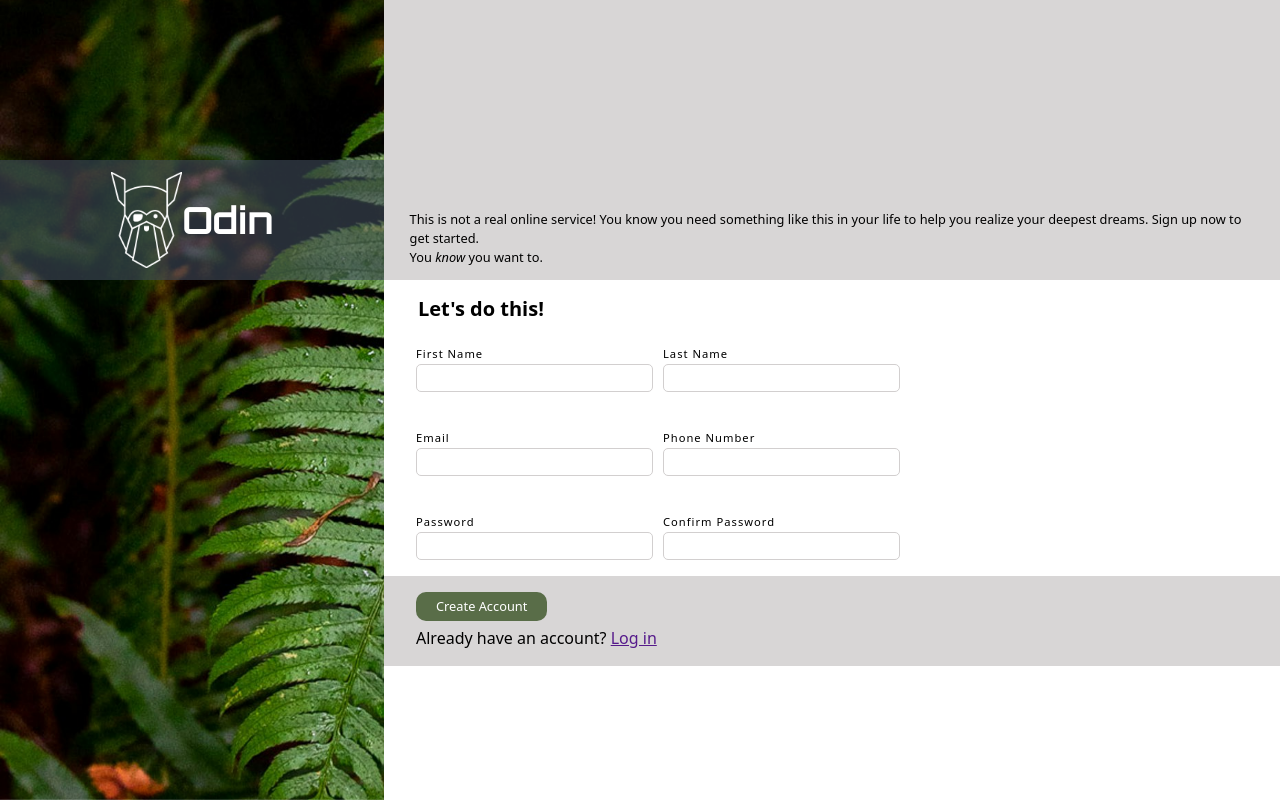
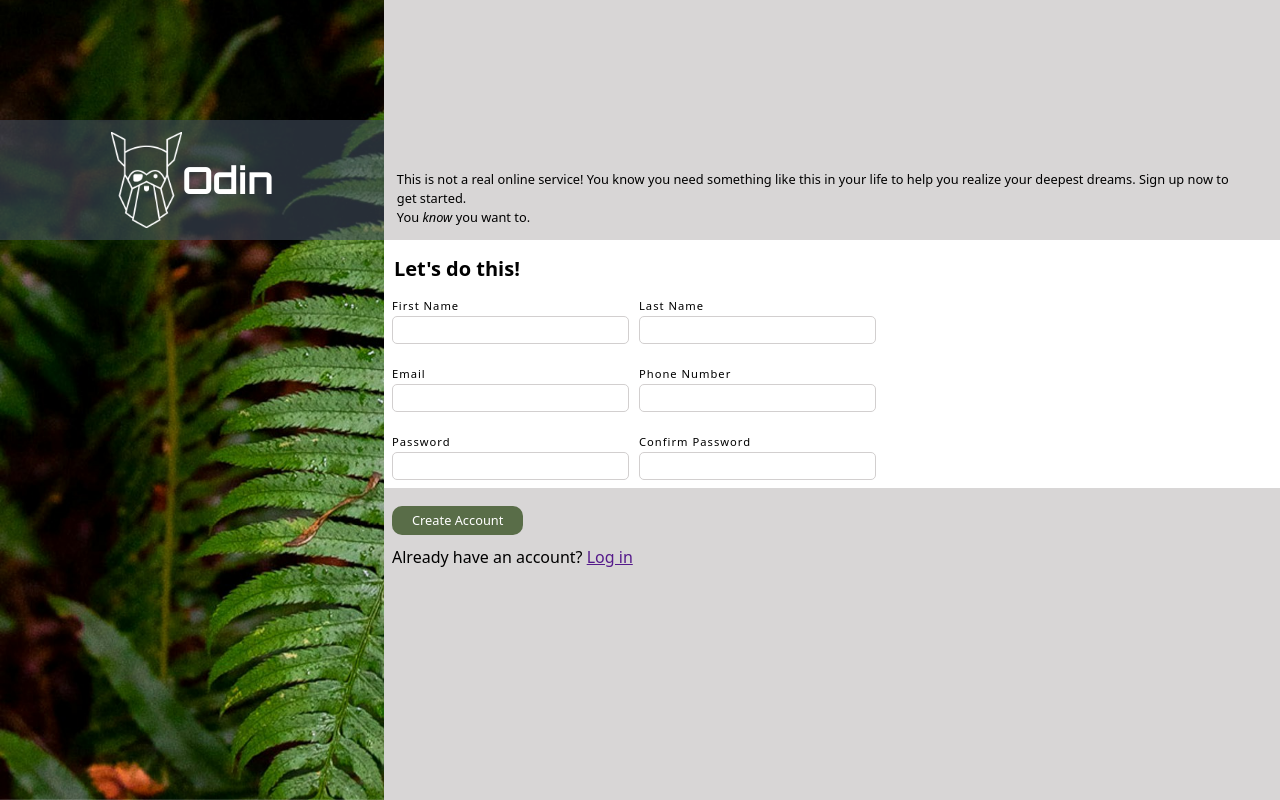
Before and after one commit to ryanjamesbm/Odin-Sign-Up-Form-Project, a plain HTML site: page index.html in a window 1280 px wide. Drawn offline with Linux system fonts and the light colour scheme.

Commit message:
Fixed spacing issues and completed

```diff
--- a/css/style.css
+++ b/css/style.css
@@ -65,6 +65,7 @@ body{
   .container{
     display: flex;
     height: 100vh;
+    overflow: hidden;
   }
 
   /*
@@ -85,7 +86,7 @@ body{
 
   #banner{
     background-color: rgba(65, 78, 92, 0.6);
-    margin-top: 20vh;
+    margin-top: 15vh;
     height: 15vh;
     color: white;
     font-family: "Orbitron", sans-serif;
@@ -115,9 +116,9 @@ body{
     flex-direction: column; /* Stack items vertically */
     align-items: flex-start;  /* Align items to the left of the container */
     justify-content: flex-end; /* Align items to the bottom */
-    height: 35vh;
+    height: 30vh;
     background-color: #d8d6d6;
-    padding: 1em 2em;
+    padding: 1em;
     font-size: 0.8em;
   }
 
@@ -125,7 +126,7 @@ body{
 
     #form{
       background-color: white;
-      height: 50vh;
+      height: 65vh;
     }
 
     fieldset{
@@ -134,7 +135,7 @@ body{
       border: none;
       background: white;
       gap: 10px;
-      padding: 1em 2em;
+      padding: 0.5em 0.5em 0.5em 0.5em;
     }
 
     legend{
@@ -155,6 +156,7 @@ body{
 
     #submit{
       background:#d8d6d6;
+      padding-bottom: 100%;
     }
 
     #submit button{
@@ -164,7 +166,7 @@ body{
       border-radius: 10px;
       padding: 5px 20px 5px 20px;
       font-size: 0.8em;
-      margin-bottom: 5px;
+      margin: 10px 0 10px 0;
     }
 
     /* Button submission section */
--- a/index.html
+++ b/index.html
@@ -72,10 +72,6 @@
                 </form>
             <!--Form submission section-->
             </div>
-
-            <footer id="footer">
-
-            </footer>
         </div>
     </div>
 </body>
```
